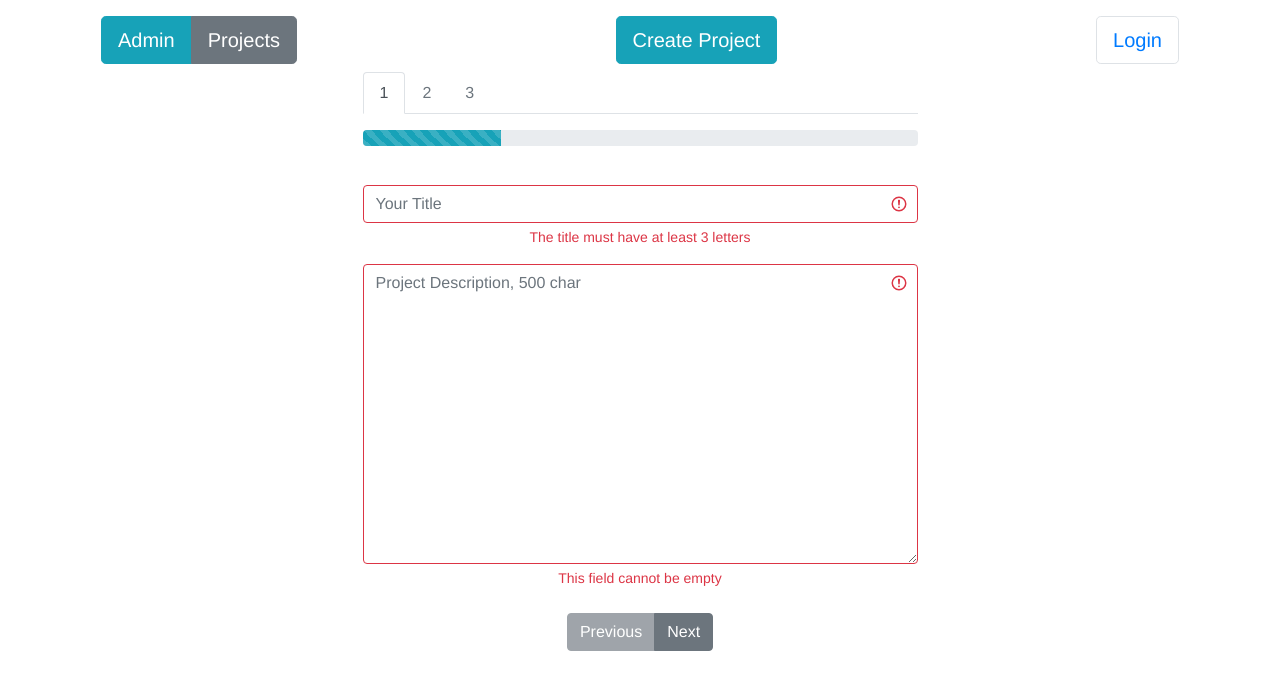
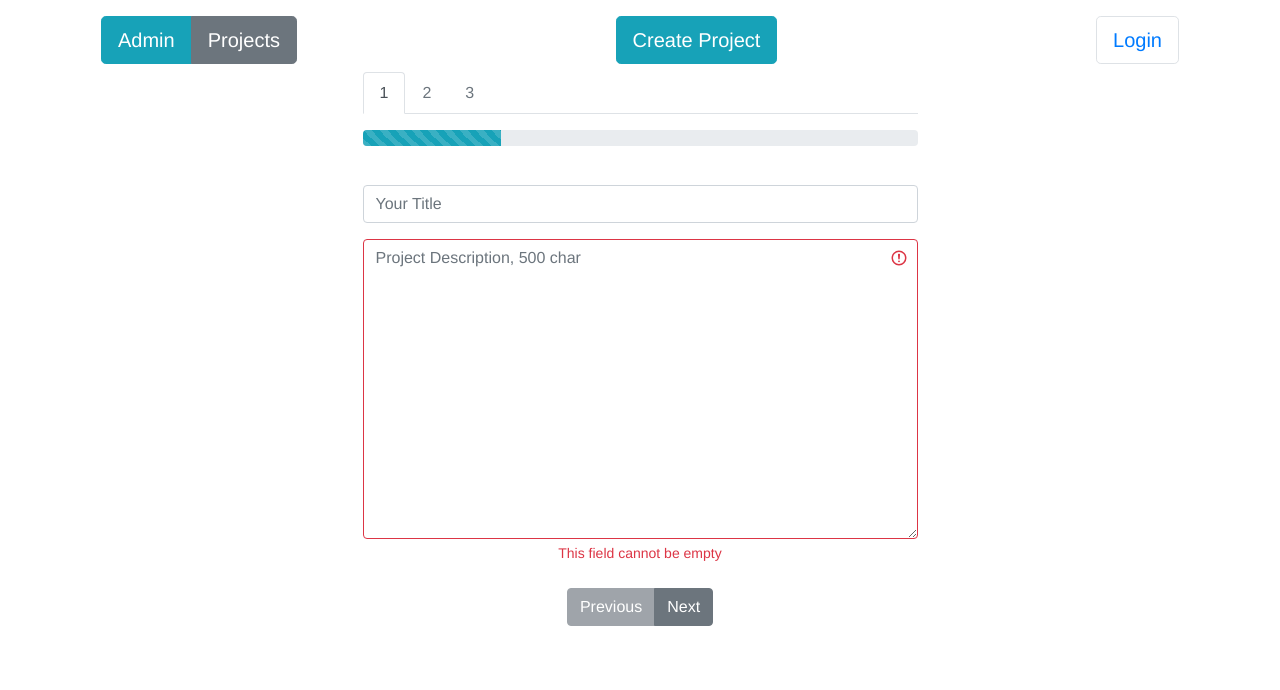
Before and after one commit to pedronieto84/vue-marzo-itacademy-project, a Vue app: page /create-project in a window 1280 px wide. Shown: the top 690 px of the page. Built offline with nearby package versions, Linux system fonts and the light colour scheme; the HTML template or start-up script is replaced by a standard one.

Commit message:
navbar funcional

```diff
--- a/src/components/createProject/StepsNav.vue
+++ b/src/components/createProject/StepsNav.vue
@@ -69,6 +69,9 @@ export default {
   },
   computed: {
     isTitleValid() {
+      if(this.$store.state.newProject.title.length === 0) {
+        return null;
+      }
       return this.$store.state.newProject.title.length >= 3 ? true : false;
     },
     isDescriptionValid() {
```
